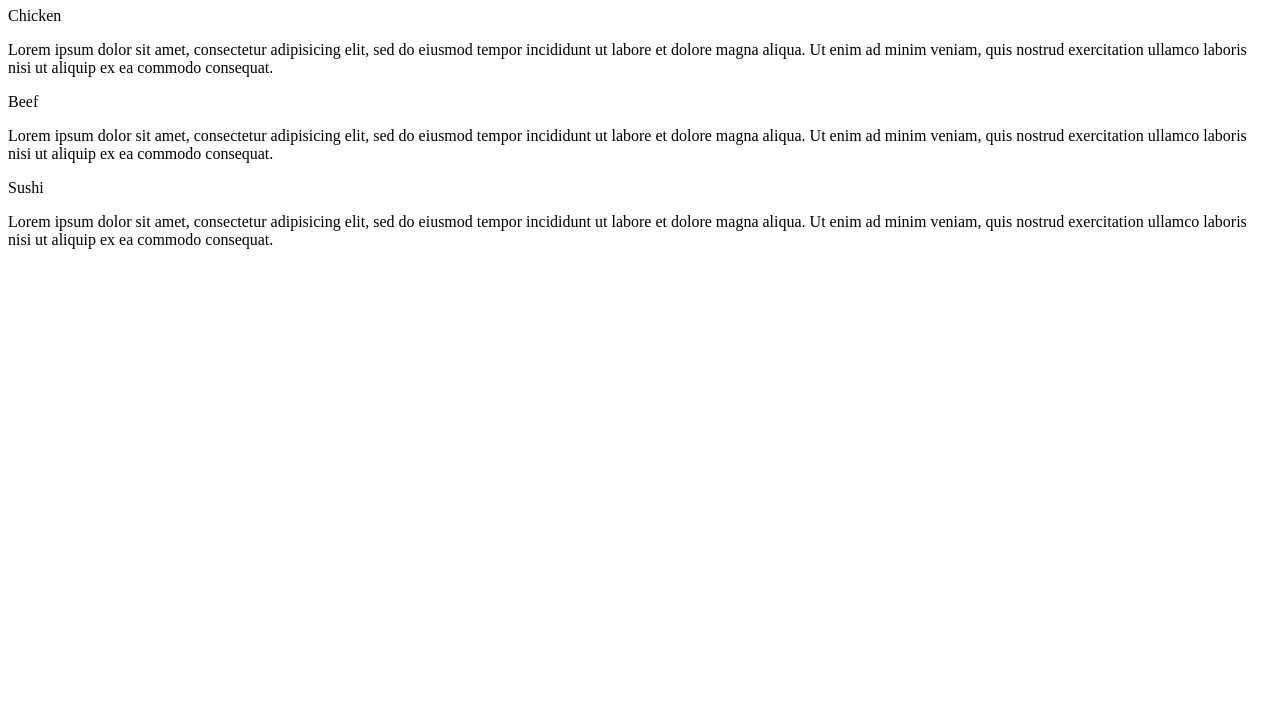
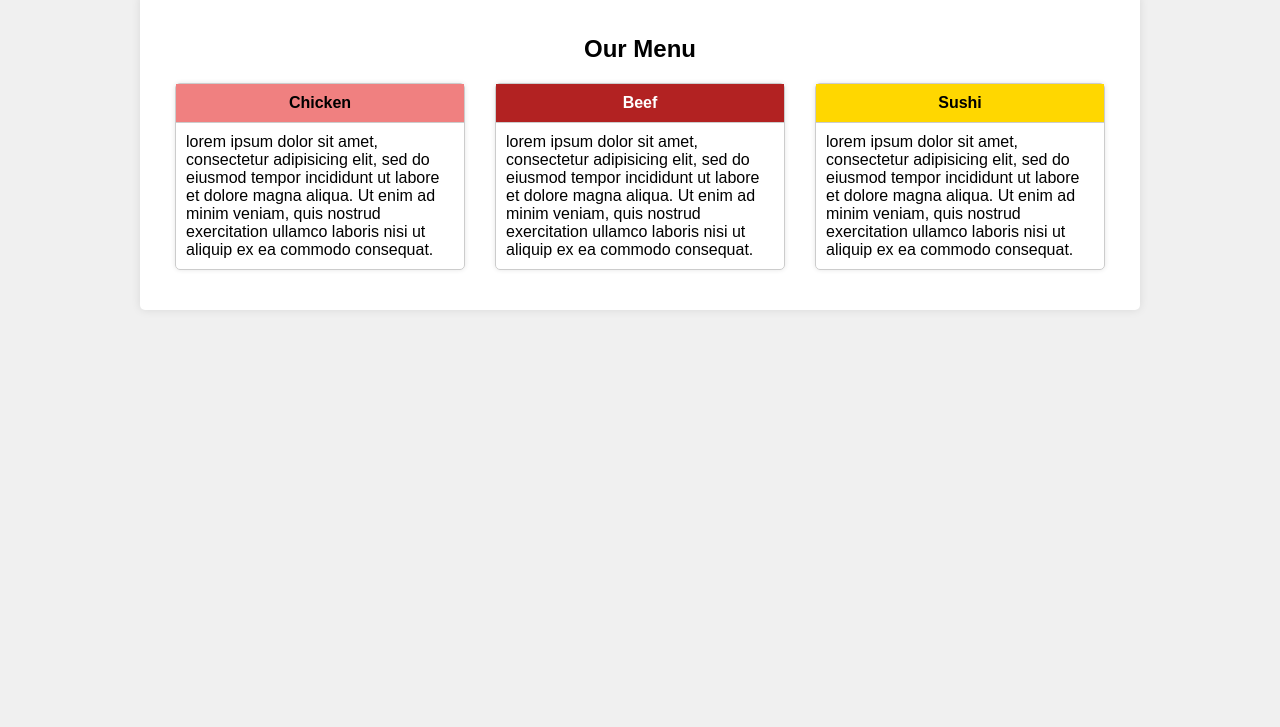
Before and after one commit to eventstubsol/html-css-js-coursera, a plain HTML site: page module2-solution/index.html in a window 1280 px wide. Shown: the part 73-800 px from the top of the page. Drawn offline with Linux system fonts and the light colour scheme; files that its build step writes are made by us from their sources.

Commit message:
third commit

```diff
--- a/module2-solution/css/style.css
+++ b/module2-solution/css/style.css
@@ -1,90 +1,82 @@
-* {
-    box-sizing: border-box;
+body {
+    font-family: sans-serif;
     margin: 0;
     padding: 0;
+    background-color: #f0f0f0;
 }
 
-body {
-    font-family: Arial, Helvetica, sans-serif;
+header {
+    background-color: #e0e0e0;
+    padding: 10px;
 }
 
-h1 {
-    text-align: center;
-    margin: 40px 0;
-    font-size: 175%;
+.header-content {
+    max-width: 960px;
+    margin: 0 auto;
 }
 
-.container {
-    max-width: 1200px;
-    margin: 0 auto;
-    padding: 0 15px;
+.address-bar {
+    background-color: #fff;
+    padding: 5px 10px;
+    border-radius: 5px;
 }
 
-.row {
-    width: 100%;
+.address-bar a {
+    text-decoration: none;
+    color: #333;
 }
 
-.section {
-    background-color: #989898;
-    border: 1px solid black;
-    margin: 15px;
-    padding: 45px 15px 15px 15px;
-    position: relative;
+main {
+    max-width: 960px;
+    margin: 20px auto;
+    padding: 20px;
+    background-color: #fff;
+    border-radius: 5px;
+    box-shadow: 0 0 10px rgba(0, 0, 0, 0.1);
 }
 
-.section-title {
-    position: absolute;
-    top: 0;
-    right: 0;
-    padding: 5px 20px;
-    border-left: 1px solid black;
-    border-bottom: 1px solid black;
-    font-size: 125%;
+.menu h1 {
+    text-align: center;
+    margin-bottom: 20px;
 }
 
-#chicken .section-title {
-    background-color: #FFB6C1;
+.menu-items {
+    display: flex;
+    justify-content: space-around;
+    flex-wrap: wrap;
 }
 
-#beef .section-title {
-    background-color: #CD5C5C;
+.menu-item {
+    width: 30%;
+    min-width: 250px;
+    margin-bottom: 20px;
+    border: 1px solid #ccc;
+    border-radius: 5px;
+    box-shadow: 0 0 5px rgba(0, 0, 0, 0.1);
+}
+
+.menu-item-title {
+    background-color: #ccc;
+    padding: 10px;
+    text-align: center;
+    font-weight: bold;
+    border-bottom: 1px solid #ccc;
+}
+
+.menu-item p {
+    padding: 10px;
+    margin: 0;
+}
+
+.chicken .menu-item-title {
+    background-color: #f08080; /* LightCoral */
+}
+
+.beef .menu-item-title {
+    background-color: #b22222; /* FireBrick */
     color: white;
 }
 
-#sushi .section-title {
-    background-color: #F0E68C;
+.sushi .menu-item-title {
+    background-color: #ffd700; /* Gold */
 }
-
-/* Desktop view (992px and above) */
-@media (min-width: 992px) {
-    .col-lg-4 {
-        float: left;
-        width: 33.33%;
-    }
-}
-
-/* Tablet view (between 768px and 991px) */
-@media (min-width: 768px) and (max-width: 991px) {
-    .col-md-6 {
-        float: left;
-        width: 50%;
-    }
-    .col-md-12 {
-        float: left;
-        width: 100%;
-    }
-}
-
-/* Mobile view (767px and below) */
-@media (max-width: 767px) {
-    .col-sm-12 {
-        float: left;
-        width: 100%;
-    }
-}
-
-.row::after {
-    content: "";
-    display: table;
-    clear: both;
-}
--- a/module2-solution/index.html
+++ b/module2-solution/index.html
@@ -1,34 +1,38 @@
 <!DOCTYPE html>
 <html lang="en">
 <head>
-    <meta charset="utf-8">
-    <meta name="viewport" content="width=device-width, initial-scale=1">
-    <title>Assignment Solution for Module 2</title>
-    <link rel="stylesheet" href="css/styles.css">
+    <meta charset="UTF-8">
+    <meta name="viewport" content="width=device-width, initial-scale=1.0">
+    <title>Module 2 Solution</title>
+    <link rel="stylesheet" href="style.css">
 </head>
 <body>
-    <h1>Our Menu</h1>
-    <div class="container">
-        <div class="row">
-            <div class="col-lg-4 col-md-6 col-sm-12">
-                <div class="section" id="chicken">
-                    <div class="section-title">Chicken</div>
-                    <p>Lorem ipsum dolor sit amet, consectetur adipisicing elit, sed do eiusmod tempor incididunt ut labore et dolore magna aliqua. Ut enim ad minim veniam, quis nostrud exercitation ullamco laboris nisi ut aliquip ex ea commodo consequat.</p>
+    <header>
+        <div class="header-content">
+            <div class="address-bar">
+                <a href="http://yourGitHubId.github.io/repo-name/module2-solution/">http://yourGitHubId.github.io/repo-name/module2-solution/</a>
+            </div>
+        </div>
+    </header>
+
+    <main>
+        <section class="menu">
+            <h1>Our Menu</h1>
+            <div class="menu-items">
+                <div class="menu-item chicken">
+                    <div class="menu-item-title">Chicken</div>
+                    <p>lorem ipsum dolor sit amet, consectetur adipisicing elit, sed do eiusmod tempor incididunt ut labore et dolore magna aliqua. Ut enim ad minim veniam, quis nostrud exercitation ullamco laboris nisi ut aliquip ex ea commodo consequat.</p>
+                </div>
+                <div class="menu-item beef">
+                    <div class="menu-item-title">Beef</div>
+                    <p>lorem ipsum dolor sit amet, consectetur adipisicing elit, sed do eiusmod tempor incididunt ut labore et dolore magna aliqua. Ut enim ad minim veniam, quis nostrud exercitation ullamco laboris nisi ut aliquip ex ea commodo consequat.</p>
+                </div>
+                <div class="menu-item sushi">
+                    <div class="menu-item-title">Sushi</div>
+                    <p>lorem ipsum dolor sit amet, consectetur adipisicing elit, sed do eiusmod tempor incididunt ut labore et dolore magna aliqua. Ut enim ad minim veniam, quis nostrud exercitation ullamco laboris nisi ut aliquip ex ea commodo consequat.</p>
                 </div>
             </div>
-            <div class="col-lg-4 col-md-6 col-sm-12">
-                <div class="section" id="beef">
-                    <div class="section-title">Beef</div>
-                    <p>Lorem ipsum dolor sit amet, consectetur adipisicing elit, sed do eiusmod tempor incididunt ut labore et dolore magna aliqua. Ut enim ad minim veniam, quis nostrud exercitation ullamco laboris nisi ut aliquip ex ea commodo consequat.</p>
-                </div>
-            </div>
-            <div class="col-lg-4 col-md-12 col-sm-12">
-                <div class="section" id="sushi">
-                    <div class="section-title">Sushi</div>
-                    <p>Lorem ipsum dolor sit amet, consectetur adipisicing elit, sed do eiusmod tempor incididunt ut labore et dolore magna aliqua. Ut enim ad minim veniam, quis nostrud exercitation ullamco laboris nisi ut aliquip ex ea commodo consequat.</p>
-                </div>
-            </div>
-        </div>
-    </div>
+        </section>
+    </main>
 </body>
 </html>
```
